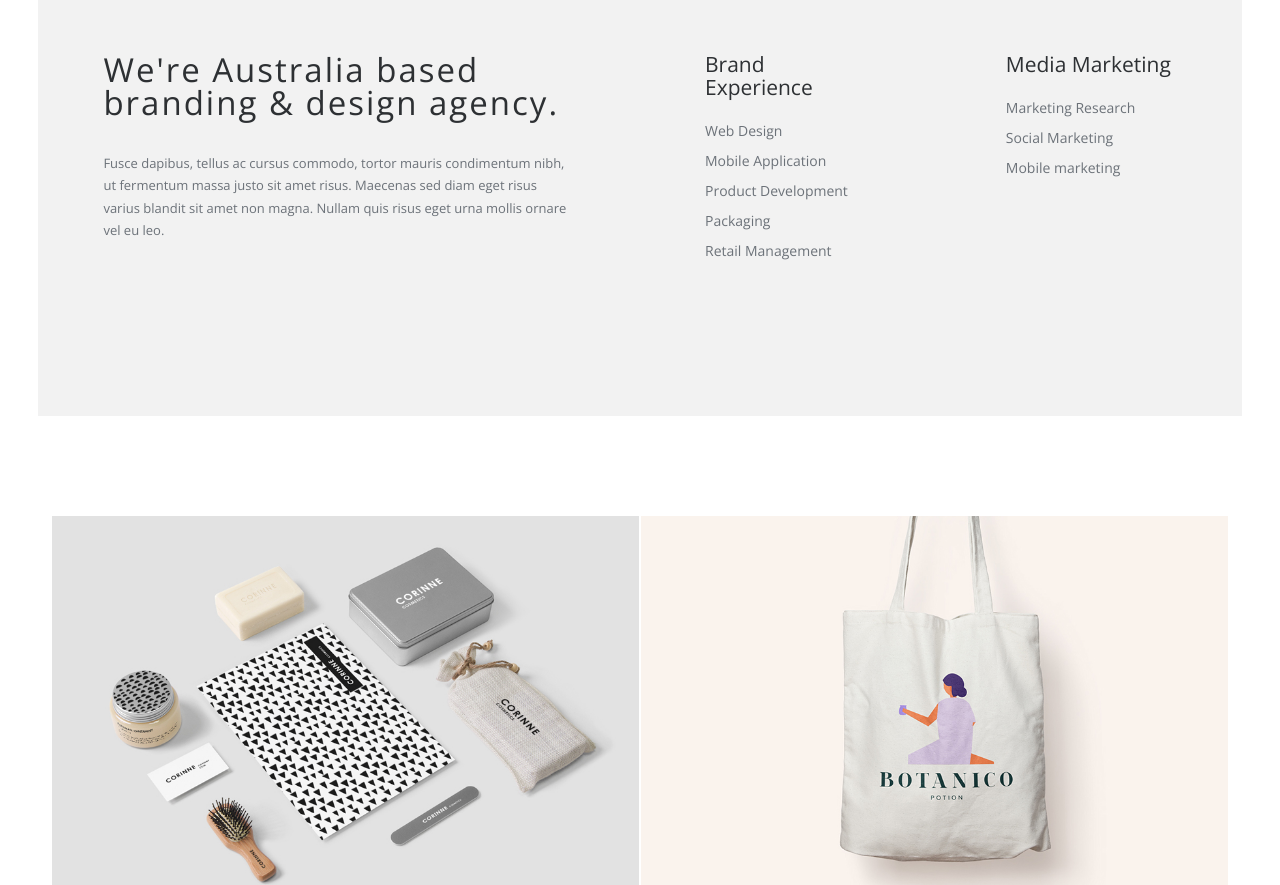
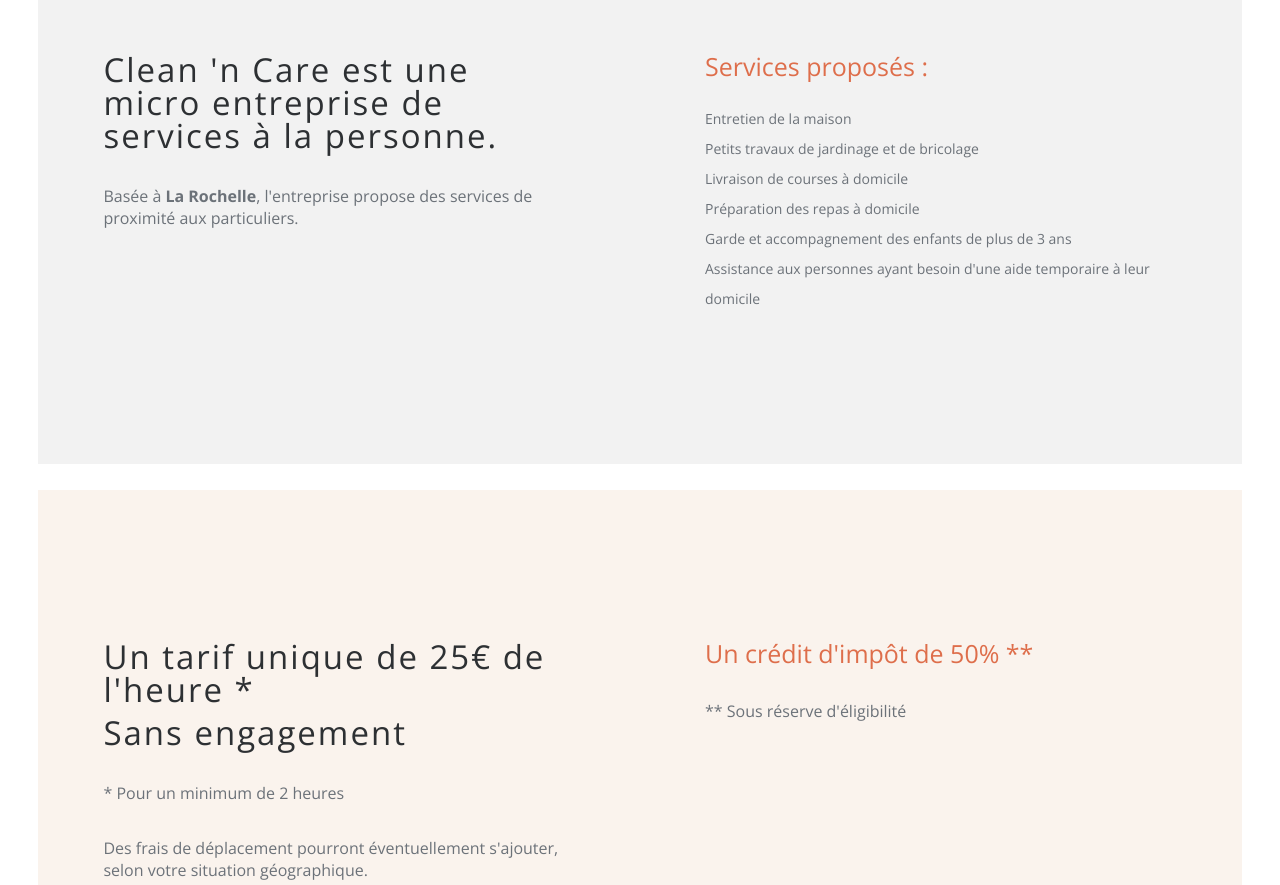
Before and after one commit to cleanncarelr/auro, a plain HTML site: page index.html in a window 1280 px wide. Shown: the part 797-1682 px from the top of the page. Drawn offline with nearby package versions, Linux system fonts and the light colour scheme.

Commit message:
sections services et tarifs

```diff
--- a/css/main.css
+++ b/css/main.css
@@ -374,87 +374,64 @@
 	font-weight: 300;
 }
 .services h5 {
-	font-size: 21px;
+	font-size: 25px;
 	font-weight: 300;
-	margin-bottom: 10%;
+	margin-bottom: 5%;
 	text-transform: none;
+	color: #de6e4b;
 }
 .services p {
 	color: #6c7279;
-	font-size: 13px;
+	font-size: 16px;
 	font-weight: 400;
 	margin-top: 7%;
 }
 .services-content {
 	margin: 50px;
 }
-.services-content li a {
+.services-content li {
 	color: #6c7279;
 	line-height: 30px;
 }
-.services-content li a:hover {
-	color: #000;
+
+/* ------------------------------------------------------------------------------
+	Tarifs
+-------------------------------------------------------------------------------*/
+#tarifs {
+	margin-top: 2%;
 }
-/* ------------------------------------------------------------------------------
-	 Portfolio
--------------------------------------------------------------------------------*/
-#portfolio {
-	width: 92%;
+.tarifs {
+	width: 94%;
 	margin: auto;
+	background-color: #faf3ed;
 }
-#portfolio .portfolio-item {
-	right: 0;
-	margin: 0 0 2px;
-	padding: 0 1px;
+.tarifs h4 {
+	font-size: 33px;
+	line-height: 33px;
+	letter-spacing: 2px;
+	font-weight: 300;
 }
-#portfolio .portfolio-item .portfolio-link {
-	display: block;
-	position: relative;
-	margin: 0 auto;
+.tarifs h5 {
+	font-size: 25px;
+	font-weight: 300;
+	margin-bottom: 5%;
+	text-transform: none;
+	color: #de6e4b;
 }
-#portfolio .portfolio-item .portfolio-link .caption {
-	position: absolute;
-	width: 100%;
-	height: 100%;
-	opacity: 0;
-	background: rgba(58, 54, 54, .9);
-	-webkit-transition: all ease .5s;
-	-moz-transition: all ease .5s;
-	transition: all ease .5s;
+.tarifs p {
+	color: #6c7279;
+	font-size: 16px;
+	font-weight: 400;
+	margin-top: 7%;
 }
-#portfolio .portfolio-item .portfolio-link .caption:hover {
-	opacity: 1;
+.tarifs-content {
+	margin: 50px;
 }
-#portfolio .portfolio-item .portfolio-link .caption .caption-content {
-	position: absolute;
-	top: 50%;
-	width: 100%;
-	height: 20px;
-	margin-top: -12px;
-	text-align: center;
-	font-size: 20px;
-	color: #fff;
+.tarifs-content li {
+	color: #6c7279;
+	line-height: 30px;
 }
-#portfolio .portfolio-item .portfolio-link .caption .caption-content i {
-	margin-top: -12px;
-}
-#portfolio .portfolio-item .portfolio-link .caption .caption-content h3 {
-	margin: 0;
-	color: #e9eaed;
-	font-size: 17px;
-	letter-spacing: 4px;
-	text-transform: uppercase;
-}
-#portfolio .portfolio-item .portfolio-link .caption .caption-content h4 {
-	margin: 10px 0;
-	color: #e9eaed;
-	font-size: 12px;
-	letter-spacing: 2px;
-	text-transform: uppercase;
-}
-#portfolio * {
-	z-index: 2;
-}
+
 /* ------------------------------------------------------------------------------
 	 Testimonials
 -------------------------------------------------------------------------------*/
--- a/index.html
+++ b/index.html
@@ -28,7 +28,7 @@
         <ul class="primary-nav">
           <li><a href="#header-slider">Home</a></li>
           <li><a href="#services">Services</a></li>
-          <li><a href="#portfolio">Tarifs</a></li>
+          <li><a href="#tarifs">Tarifs</a></li>
           <li><a href="#testimonials">Testimonials</a></li>
           <li><a href="#contact">Contact</a></li>
         </ul>
@@ -66,29 +66,20 @@
     <div class="row">
       <div class="col-md-6 col-sm-6">
         <div class="services-content">
-          <h4>We're Australia based branding & design agency.</h4>
-          <p>Fusce dapibus, tellus ac cursus commodo, tortor mauris condimentum nibh, ut fermentum massa justo sit amet risus. Maecenas sed diam eget risus varius blandit sit amet non magna. Nullam quis risus eget urna mollis ornare vel eu leo.</p>
+          <h4>Clean 'n Care est une micro entreprise de services à la personne.</h4>
+          <p>Basée à <b>La Rochelle</b>, l'entreprise propose des services de proximité aux particuliers.</p>
         </div>
       </div>
-      <div class="col-md-3 col-sm-6">
+      <div class="col-md-6 col-sm-6">
         <div class="services-content">
-          <h5>Brand Experience</h5>
+          <h5>Services proposés :</h5>
           <ul>
-            <li><a href="#">Web Design</a></li>
-            <li><a href="#">Mobile Application</a></li>
-            <li><a href="#">Product Development</a></li>
-            <li><a href="#">Packaging</a></li>
-            <li><a href="#">Retail Management</a></li>
-          </ul>
-        </div>
-      </div>
-      <div class="col-md-3 col-sm-6">
-        <div class="services-content">
-          <h5>Media Marketing</h5>
-          <ul>
-            <li><a href="#">Marketing Research</a></li>
-            <li><a href="#">Social Marketing</a></li>
-            <li><a href="#">Mobile marketing</a></li>
+            <li>Entretien de la maison</li>
+            <li>Petits travaux de jardinage et de bricolage</li>
+            <li>Livraison de courses à domicile</li>
+            <li>Préparation des repas à domicile</li>
+            <li>Garde et accompagnement des enfants de plus de 3 ans</li>
+            <li>Assistance aux personnes ayant besoin d'une aide temporaire à leur domicile</li>
           </ul>
         </div>
       </div>
@@ -97,62 +88,28 @@
 </section>
 <!-- Service Section -->
 
-<!-- portfolio grid section -->
-<section id="portfolio" class="section portfolio">
+<!-- Tarifs Section -->
+<section id="tarifs" class="section tarifs">
   <div class="container-fluid">
     <div class="row">
-      <div class="col-sm-6 portfolio-item"> <a href="work-details.html" class="portfolio-link">
-        <div class="caption">
-          <div class="caption-content">
-            <h3>The Shape of Design</h3>
-            <h4>Branding/Graphic</h4>
-          </div>
+      <div class="col-md-6 col-sm-6">
+        <div class="tarifs-content">
+          <h4>Un tarif unique de 25€ de l'heure *</h4>
+          <h4> Sans engagement</h4>
+          <p>* Pour un minimum de 2 heures</p>
+          <p>Des frais de déplacement pourront éventuellement s'ajouter, selon votre situation géographique.</p>
         </div>
-        <img src="images/portfolio/work-1.jpg" class="img-responsive" alt=""> </a> </div>
-      <div class="col-sm-6 portfolio-item"> <a href="work-details.html" class="portfolio-link">
-        <div class="caption">
-          <div class="caption-content">
-            <h3>czarna kawka</h3>
-            <h4>Branding</h4>
-          </div>
+      </div>
+      <div class="col-md-6 col-sm-6">
+        <div class="tarifs-content">
+          <h5>Un crédit d'impôt de 50% **</h5>
+          <p>** Sous réserve d'éligibilité</p>
         </div>
-        <img src="images/portfolio/work-2.jpg" class="img-responsive" alt=""> </a> </div>
-      <div class="col-sm-6 portfolio-item"> <a href="work-details.html" class="portfolio-link">
-        <div class="caption">
-          <div class="caption-content">
-            <h3>czarna kawka</h3>
-            <h4>Branding</h4>
-          </div>
-        </div>
-        <img src="images/portfolio/work-3.jpg" class="img-responsive" alt=""> </a> </div>
-      <div class="col-sm-6 portfolio-item"> <a href="work-details.html" class="portfolio-link">
-        <div class="caption">
-          <div class="caption-content">
-            <h3>czarna kawka</h3>
-            <h4>Branding</h4>
-          </div>
-        </div>
-        <img src="images/portfolio/work-4.jpg" class="img-responsive" alt=""> </a> </div>
-      <div class="col-sm-6 portfolio-item"> <a href="work-details.html" class="portfolio-link">
-        <div class="caption">
-          <div class="caption-content">
-            <h3>czarna kawka</h3>
-            <h4>Branding</h4>
-          </div>
-        </div>
-        <img src="images/portfolio/work-5.jpg" class="img-responsive" alt=""> </a> </div>
-      <div class="col-sm-6 portfolio-item"> <a href="work-details.html" class="portfolio-link">
-        <div class="caption">
-          <div class="caption-content">
-            <h3>czarna kawka</h3>
-            <h4>Branding</h4>
-          </div>
-        </div>
-        <img src="images/portfolio/work-6.jpg" class="img-responsive" alt=""> </a> </div>
+      </div>
     </div>
   </div>
 </section>
-<!-- portfolio grid section -->
+<!-- Tarifs Section -->
 
 <!-- Testimonials section -->
 <section id="testimonials" class="section testimonials no-padding">
```
